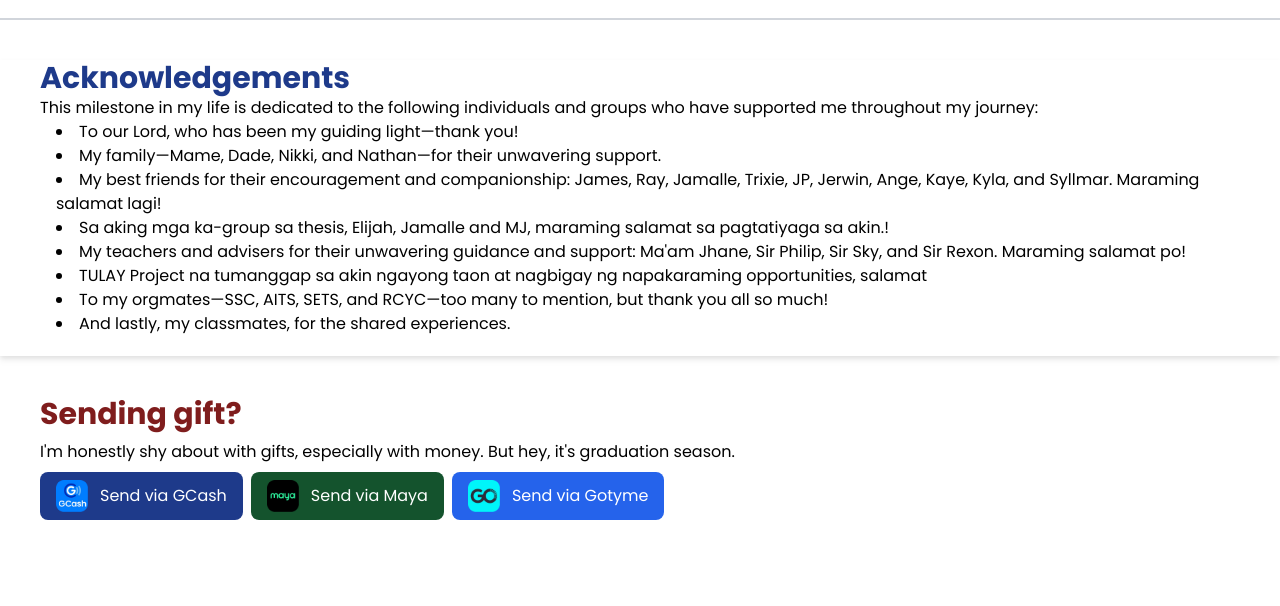
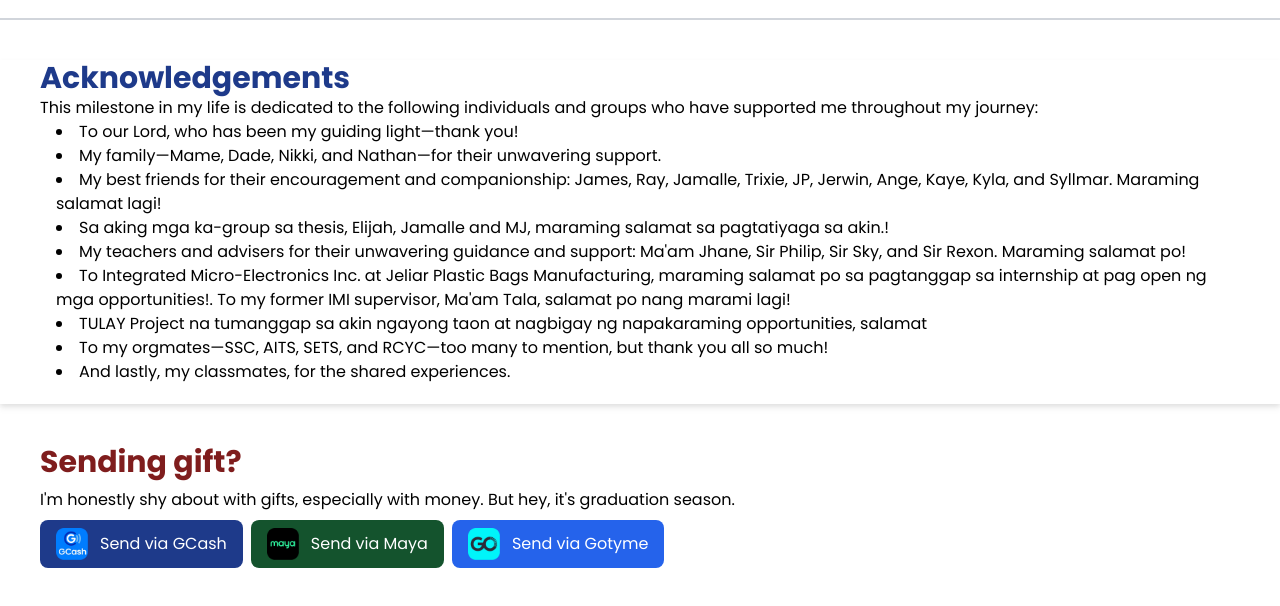
Before and after one commit to itssbryannnn/neil-graduation, a plain HTML site: page index.html in a window 1280 px wide. Shown: the part 5014-5620 px from the top of the page. Before the commit the page ends 5574 px from the top, so only its background shows below. Drawn offline with nearby package versions, Linux system fonts and the light colour scheme.

Commit message:
Update index.html

```diff
--- a/index.html
+++ b/index.html
@@ -178,6 +178,7 @@
                 <li>My best friends for their encouragement and companionship: James, Ray, Jamalle, Trixie, JP, Jerwin, Ange, Kaye, Kyla, and Syllmar. Maraming salamat lagi!</li>
                 <li>Sa aking mga ka-group sa thesis, Elijah, Jamalle and MJ, maraming salamat sa pagtatiyaga sa akin.!</li>
                 <li>My teachers and advisers for their unwavering guidance and support: Ma'am Jhane, Sir Philip, Sir Sky, and Sir Rexon. Maraming salamat po!</li>
+                <li>To Integrated Micro-Electronics Inc. at Jeliar Plastic Bags Manufacturing, maraming salamat po sa pagtanggap sa internship at pag open ng mga opportunities!. To my former IMI supervisor, Ma'am Tala, salamat po nang marami lagi!</li>
                 <li>TULAY Project na tumanggap sa akin ngayong taon at nagbigay ng napakaraming opportunities, salamat</li>
                 <li>To my orgmates—SSC, AITS, SETS, and RCYC—too many to mention, but thank you all so much!</li>
                 <li>And lastly, my classmates, for the shared experiences.</li>
```
